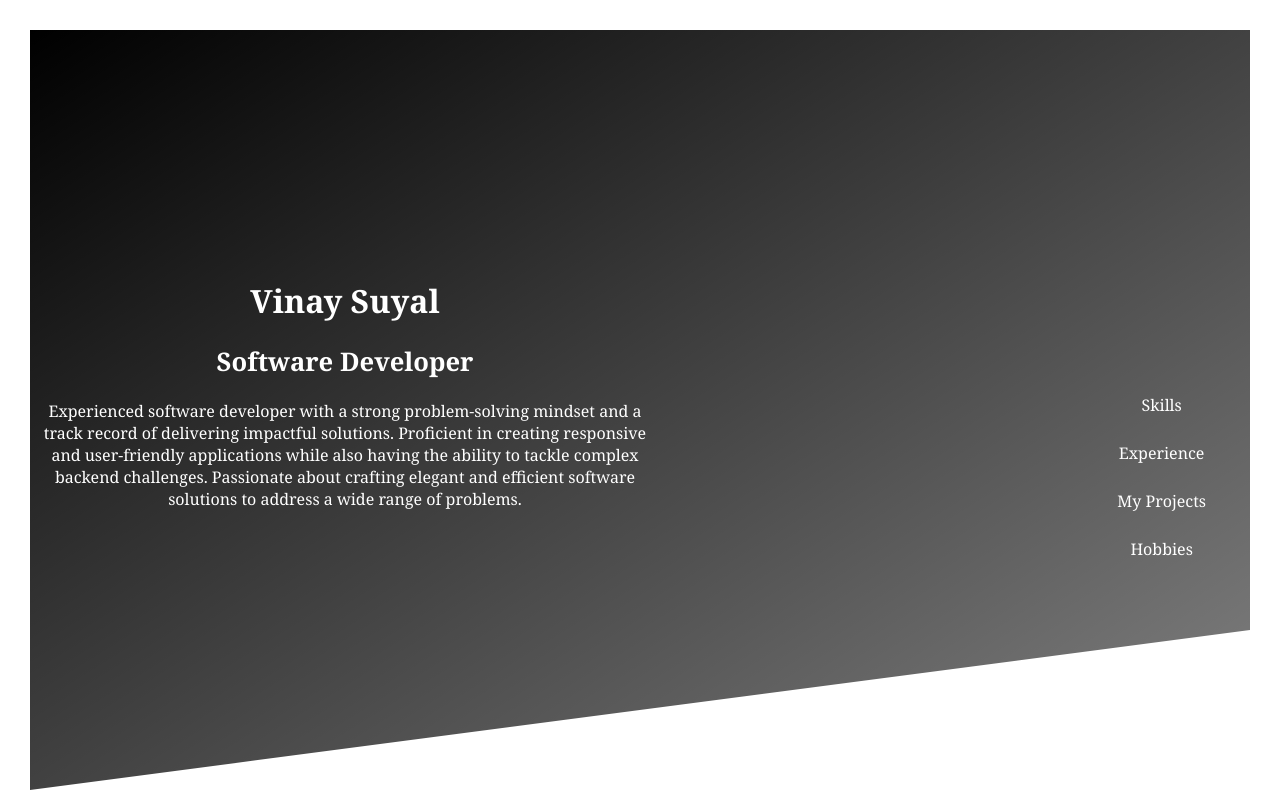
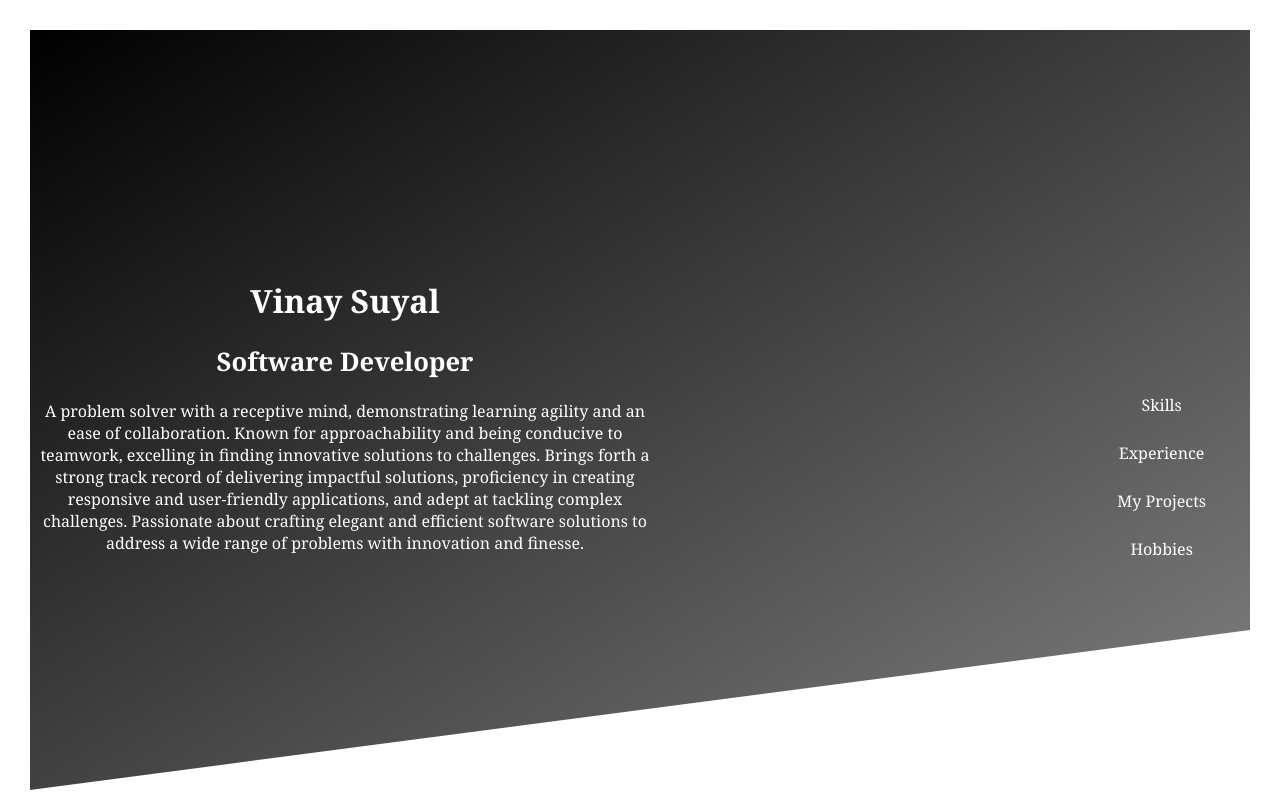
Before and after one commit to vinaysuyal/vinaysuyalPortfolio, a React (Create React App) app: page / in a window 1280 px wide. Shown: the top 800 px of the page. Built offline with nearby package versions, Linux system fonts and the light colour scheme.

Commit message:
Update Header.component.jsx

```diff
--- a/src/components/Header.component.jsx
+++ b/src/components/Header.component.jsx
@@ -6,12 +6,7 @@ function Header() {
           <h1 className="name">Vinay Suyal</h1>
           <h2 className="title">Software Developer</h2>
           <span className="subtitle">
-            Experienced software developer with a strong problem-solving mindset
-            and a track record of delivering impactful solutions. Proficient in
-            creating responsive and user-friendly applications while also having
-            the ability to tackle complex backend challenges. Passionate about
-            crafting elegant and efficient software solutions to address a wide
-            range of problems.
+            A problem solver with a receptive mind, demonstrating learning agility and an ease of collaboration. Known for approachability and being conducive to teamwork, excelling in finding innovative solutions to challenges. Brings forth a strong track record of delivering impactful solutions, proficiency in creating responsive and user-friendly applications, and adept at tackling complex challenges. Passionate about crafting elegant and efficient software solutions to address a wide range of problems with innovation and finesse.
           </span>
         </div>
         <div className="header__flex--right nav">
```
